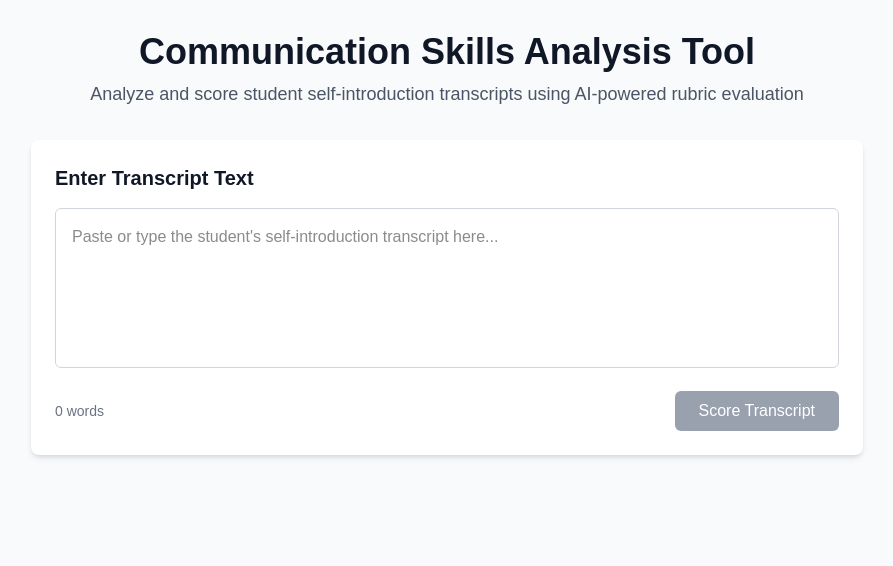
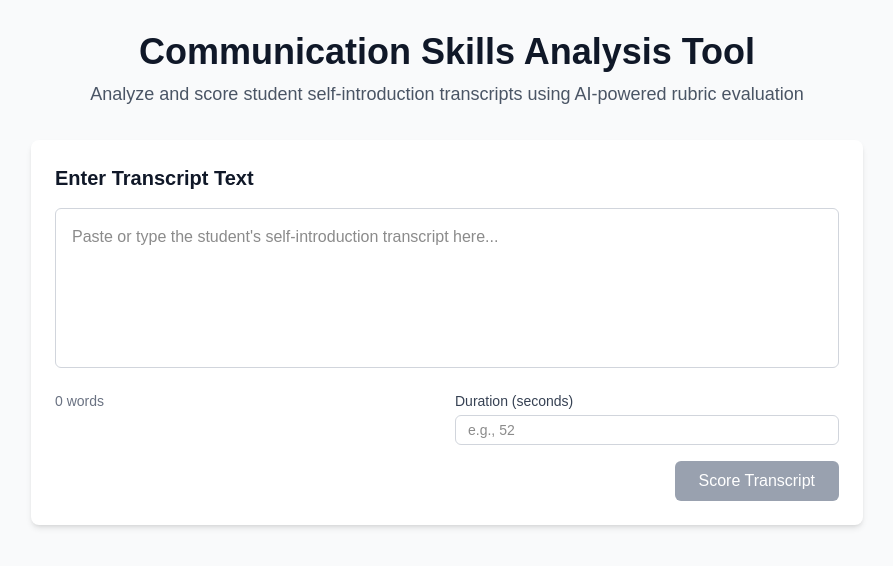
Before and after one commit to narayanamalla/NIRMAAN, a Next.js app: page / in a window 1280 px wide. Shown: the top 566 px of the page, without its empty margins (193-1086 px from the left). Built offline with nearby package versions, Linux system fonts and the light colour scheme.

Commit message:
Auto-commit: Agent tool execution

```diff
--- a/src/app/page.tsx
+++ b/src/app/page.tsx
@@ -104,10 +104,27 @@ export default function Home() {
             className="w-full h-40 p-4 border border-gray-300 rounded-md focus:ring-2 focus:ring-blue-500 focus:border-transparent resize-none"
             disabled={isScoring}
           />
-          <div className="mt-4 flex items-center justify-between">
+          <div className="mt-4 grid grid-cols-1 md:grid-cols-2 gap-4">
             <div className="text-sm text-gray-500">
               {transcript.trim().split(/\s+/).filter(word => word.length > 0).length} words
             </div>
+            <div>
+              <label className="block text-sm font-medium text-gray-700 mb-1">
+                Duration (seconds)
+              </label>
+              <input
+                type="number"
+                value={duration}
+                onChange={(e) => setDuration(e.target.value)}
+                placeholder="e.g., 52"
+                className="w-full px-3 py-1 border border-gray-300 rounded-md focus:ring-2 focus:ring-blue-500 focus:border-transparent text-sm"
+                disabled={isScoring}
+                min="0"
+                step="0.1"
+              />
+            </div>
+          </div>
+          <div className="mt-4 flex justify-end">
             <button
               onClick={handleScoreTranscript}
               disabled={isScoring || !transcript.trim()}
```
